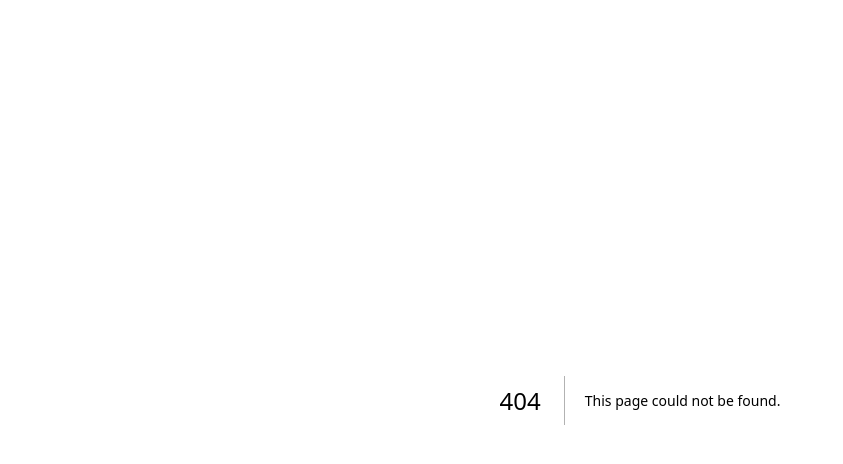
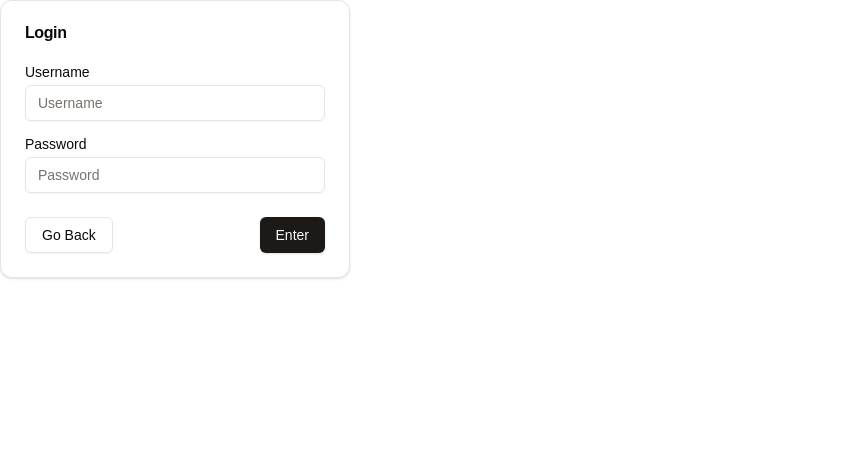
Before and after one commit to Noodle-bg/Clean-Counselling, a Next.js app in the folder clean-councelling/: page /login in a window 1280 px wide. Before the commit this address had no page. Shown: the top 464 px of the page, without its empty margins (0-843 px from the left). Built offline with nearby package versions, Linux system fonts and the light colour scheme.

Commit message:
added login functionality

```diff
--- /dev/null
+++ b/clean-councelling/app/api/login/route.ts
@@ -0,0 +1,21 @@
+// src/app/api/login/route.ts
+import { NextResponse } from 'next/server';
+import { authenticateUser } from '../../../lib/auth';
+
+export async function POST(request: Request) {
+  const { username, password } = await request.json();
+
+  try {
+    const user = await authenticateUser(username, password);
+    if (user) {
+      // Here you would typically set a session or JWT token
+      // For now, we'll just return the user info
+      return NextResponse.json({ success: true, user });
+    } else {
+      return NextResponse.json({ success: false, message: 'Invalid credentials' }, { status: 401 });
+    }
+  } catch (error) {
+    console.error('Login error:', error);
+    return NextResponse.json({ success: false, message: 'An error occurred' }, { status: 500 });
+  }
+}
--- /dev/null
+++ b/clean-councelling/app/login/page.tsx
@@ -0,0 +1,35 @@
+'use client'
+import { Loginform } from '@/components/Loginform';
+import { useRouter } from 'next/navigation';
+
+export default function LoginPage() {
+  const router = useRouter();
+
+  const handleSubmit = async (username: string, password: string) => {
+    try {
+      const response = await fetch('/api/login', {
+        method: 'POST',
+        headers: { 'Content-Type': 'application/json' },
+        body: JSON.stringify({ username, password }),
+      });
+      const data = await response.json();
+      if (data.success) {
+        // Store user info or token in local storage or context
+        localStorage.setItem('user', JSON.stringify(data.user));
+        router.push('/'); // Redirect to dashboard or user-specific page
+      } else {
+        console.error('Login failed:', data.message);
+      }
+    } catch (error) {
+      console.error('Login error:', error);
+    }
+  };
+
+  const handleGoBack = () => {
+    router.push('/');
+  };
+
+  return (
+    <Loginform onSubmit={handleSubmit} onGoBack={handleGoBack} />
+  );
+}
--- a/clean-councelling/components/Loginform.tsx
+++ b/clean-councelling/components/Loginform.tsx
@@ -1,5 +1,4 @@
 import * as React from "react"
-
 import { Button } from "@/components/ui/button"
 import {
   Card,
@@ -11,37 +10,58 @@ import {
 } from "@/components/ui/card"
 import { Input } from "@/components/ui/input"
 import { Label } from "@/components/ui/label"
-import {
-  Select,
-  SelectContent,
-  SelectItem,
-  SelectTrigger,
-  SelectValue,
-} from "@/components/ui/select"
+import { useState } from 'react';
 
-export function Loginform() {
+interface LoginformProps {
+  onSubmit: (username: string, password: string) => void;
+  onGoBack: () => void;
+}
+
+export function Loginform({ onSubmit, onGoBack }: LoginformProps) {
+  const [username, setUsername] = useState('');
+  const [password, setPassword] = useState('');
+
+  const handleSubmit = (e: React.FormEvent) => {
+    e.preventDefault();
+    onSubmit(username, password);
+  };
+
   return (
     <Card className="w-[350px]">
       <CardHeader>
         <CardTitle>Login</CardTitle>
       </CardHeader>
       <CardContent>
-        <form>
+        <form onSubmit={handleSubmit}>
           <div className="grid w-full items-center gap-4">
             <div className="flex flex-col space-y-1.5">
-              <Label htmlFor="name">Username</Label>
-              <Input id="name" placeholder="Username" />
+              <Label htmlFor="username">Username</Label>
+              <Input
+                id="username"
+                type="text"
+                value={username}
+                onChange={(e) => setUsername(e.target.value)}
+                placeholder="Username"
+                required
+              />
             </div>
             <div className="flex flex-col space-y-1.5">
-              <Label htmlFor="framework">Password</Label>
-              <Input id="name" type= "password" placeholder="Username" />
+              <Label htmlFor="password">Password</Label>
+              <Input
+                id="password"
+                type="password"
+                value={password}
+                onChange={(e) => setPassword(e.target.value)}
+                placeholder="Password"
+                required
+              />
             </div>
           </div>
         </form>
       </CardContent>
       <CardFooter className="flex justify-between">
-        <Button variant="outline">Go Back </Button>
-        <Button>Enter</Button>
+        <Button variant="outline" onClick={onGoBack}>Go Back</Button>
+        <Button type="submit" onClick={handleSubmit}>Enter</Button>
       </CardFooter>
     </Card>
   )
--- /dev/null
+++ b/clean-councelling/lib/auth.ts
@@ -0,0 +1,51 @@
+import { getConnection } from '@/lib/db';
+
+export async function authenticateUser(username: string, password: string) {
+
+
+
+
+    const connection = await getConnection();
+    try {
+      const [rows] = await connection.execute(
+        'SELECT * FROM LoginInfo WHERE Login = ? AND Password = ?',
+        [username, password]
+      );
+
+      if (Array.isArray(rows) && rows.length > 0) {
+        const user = rows[0] as any; // Type assertion, consider creating a User interface
+        // Don't return the password to the client
+        const { password, ...userWithoutPassword } = user;
+        return userWithoutPassword;
+      }
+      return null;
+    } catch (error) {
+      console.error('Authentication error:', error);
+      throw error;
+    } finally {
+      await connection.end();
+    }
+  }
+
+  export async function getUserById(userId: string) {
+    const connection = await getConnection();
+    try {
+      const [rows] = await connection.execute(
+        'SELECT * FROM LoginInfo WHERE id = ?',
+        [userId]
+      );
+
+      if (Array.isArray(rows) && rows.length > 0) {
+        const user = rows[0] as any;
+        // Don't return the password to the client
+        const { password, ...userWithoutPassword } = user;
+        return userWithoutPassword;
+      }
+      return null;
+    } catch (error) {
+      console.error('Get user error:', error);
+      throw error;
+    } finally {
+      await connection.end();
+    }
+  }
```
